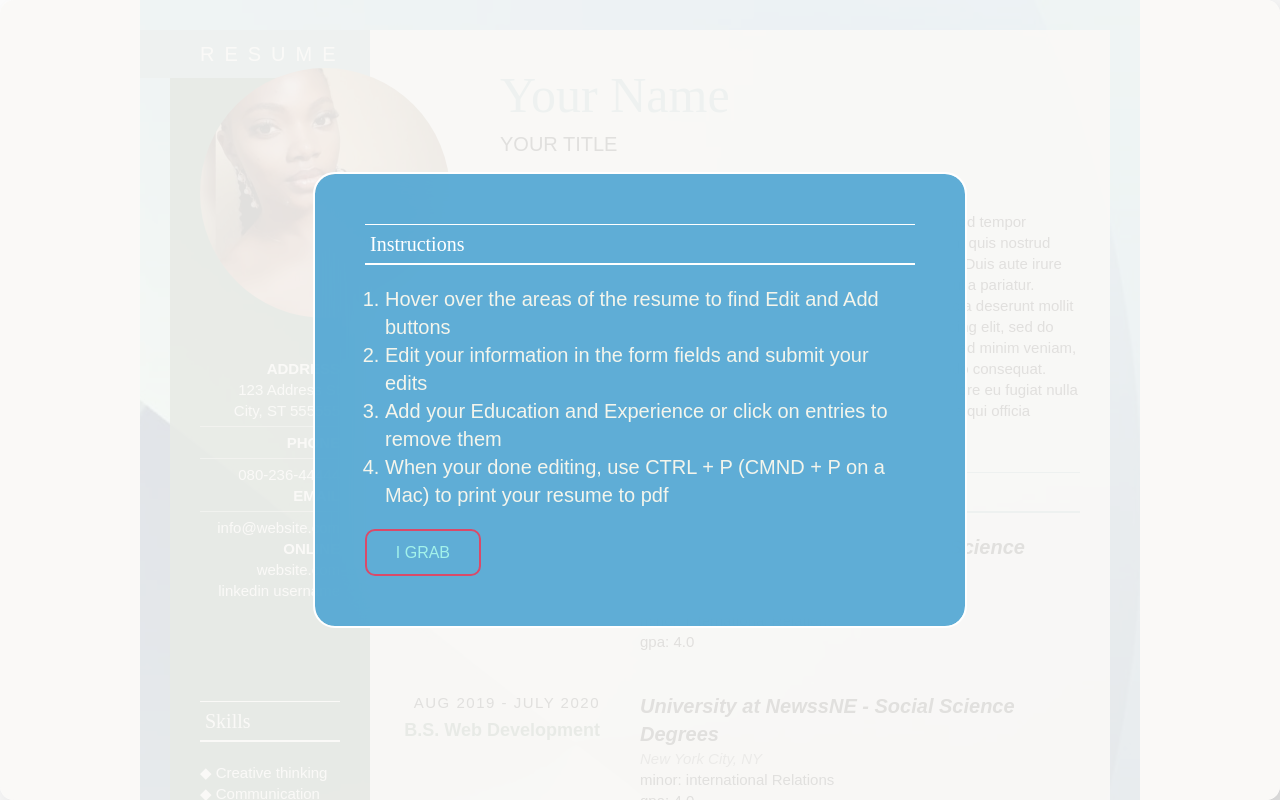
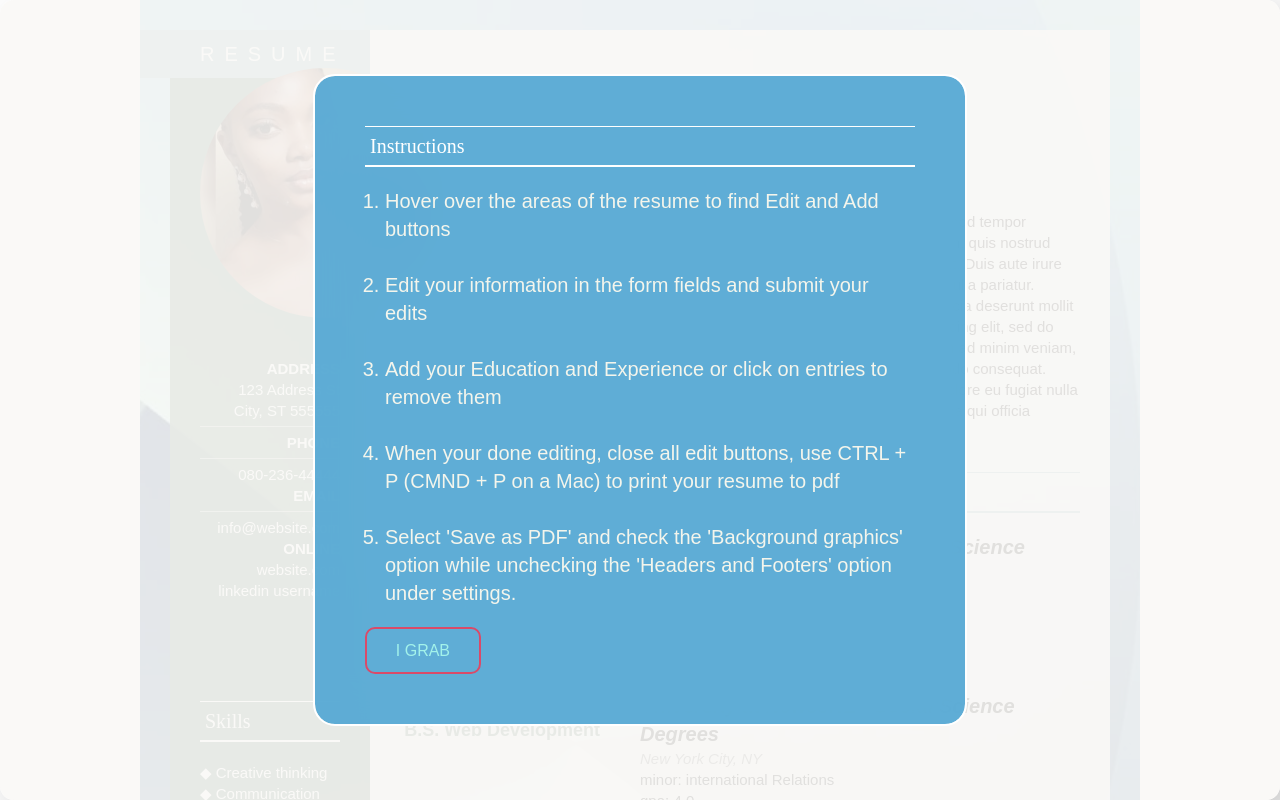
Before and after one commit to yungstarry/cv_generator, a React (Create React App) app: page / in a window 1280 px wide. Shown: the top 800 px of the page. Built offline with nearby package versions, Linux system fonts and the light colour scheme.

Commit message:
removed download pdf button

```diff
--- a/src/App.js
+++ b/src/App.js
@@ -35,13 +35,13 @@ const App = () => {
           alignItems: "center",
         }}
       >
-        <button
+        {/* <button
           className="pdfbuttonstyle"
           type="button"
           onClick={handleDownloadPdf}
         >
           Download as PDF
-        </button>
+        </button> */}
       </div>
     </div>
   );
--- a/src/components/Instructions.js
+++ b/src/components/Instructions.js
@@ -28,23 +28,31 @@ class Instructions extends Component {
                   Hover over the areas of the resume to find Edit and Add
                   buttons
                 </li>
+                <br></br>
                 <li>
                   Edit your information in the form fields and submit your edits
                 </li>
+                <br></br>
                 <li>
                   Add your Education and Experience or click on entries to
                   remove them
                 </li>
+                <br></br>
                 <li>
-                  When your done editing, use <code>CTRL</code> + <code>P</code>{" "}
+                  When your done editing, close all edit buttons,  use <code>CTRL</code> + <code>P</code>{" "}
                   (<code>CMND</code> + <code>P</code> on a Mac) to print your
                   resume to pdf
+                </li>{" "}
+                <br></br>
+                <li>
+                  Select 'Save as PDF' and check the 'Background graphics'
+                  option while unchecking the 'Headers and Footers' option under
+                  settings.
                 </li>
               </ul>
-                <button
-                type='button' onClick={this.toggleInstructions}>
-                    I GRAB
-                </button>
+              <button type="button" onClick={this.toggleInstructions}>
+                I GRAB
+              </button>
             </div>
           </div>
         )}
```
Also changed, not shown: 1 other file (tests, documents, lock files or other folders).
